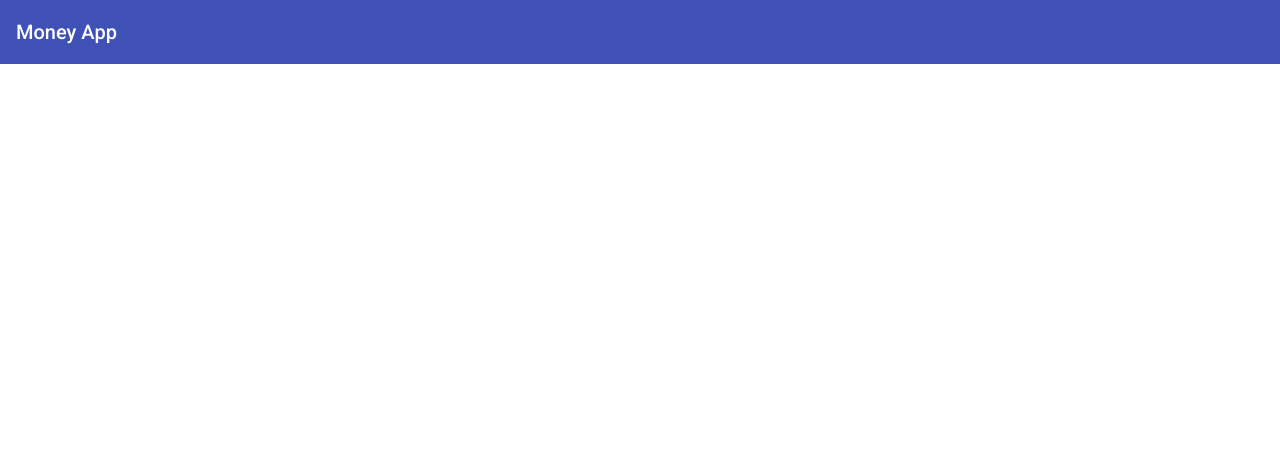
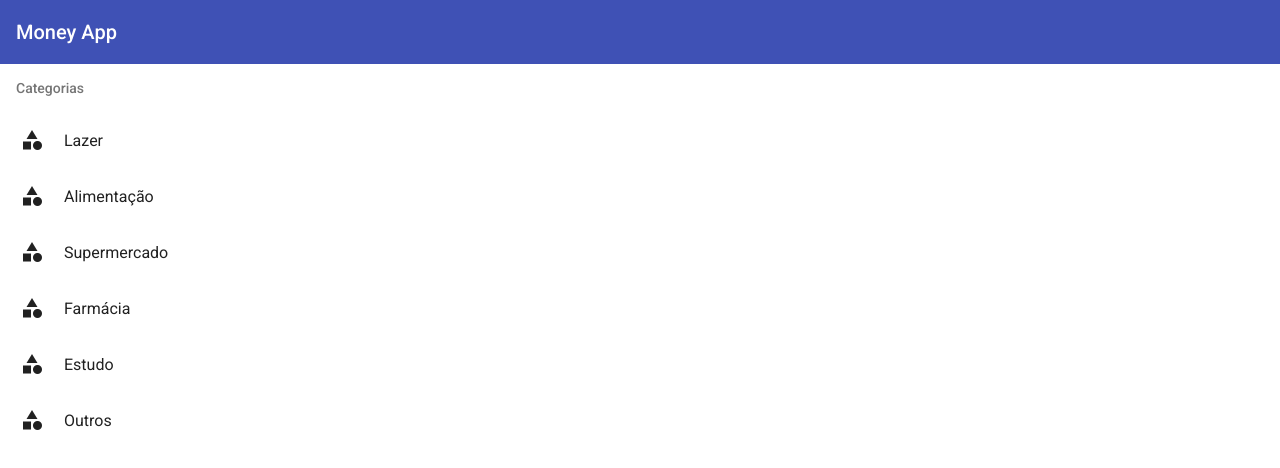
Before and after one commit to grandtrigger/stf-training-web, an Angular app: page / in a window 1280 px wide. Shown: the top 468 px of the page. Built offline with nearby package versions, Linux system fonts and the light colour scheme.

Commit message:
feat: adiciona listagem de categorias

```diff
--- a/src/app/app.component.html
+++ b/src/app/app.component.html
@@ -4,3 +4,17 @@
   </mat-toolbar-row>
 
 </mat-toolbar>
+
+<section>
+  <div *ngIf="!categoryList.length">
+    <p id="no-content">Oi! Aguarde alguns segundos enquanto carregamos suas categorias.</p>
+  </div>
+
+  <mat-action-list *ngIf="categoryList.length">
+    <h3 mat-subheader>Categorias</h3>
+    <mat-list-item *ngFor="let category of categoryList">
+      <mat-icon mat-list-icon>category</mat-icon>
+      <h4 mat-line>{{category.nome}}</h4>
+    </mat-list-item>
+  </mat-action-list>
+</section>
--- a/src/app/app.component.sass
+++ b/src/app/app.component.sass
@@ -0,0 +1,2 @@
+#no-content
+    text-align: center
--- a/src/app/app.component.ts
+++ b/src/app/app.component.ts
@@ -1,10 +1,52 @@
-import { Component } from '@angular/core';
+import { Component, OnInit } from '@angular/core';
 
 @Component({
   selector: 'stf-root',
   templateUrl: './app.component.html',
   styleUrls: ['./app.component.sass']
 })
-export class AppComponent {
+export class AppComponent implements OnInit {
   appTitle = 'Money App';
+
+  categoryList: Array<Category> = new Array();
+
+  ngOnInit() {
+    setTimeout(() => {
+      this.getCategoryList();
+    }, 2000);
+  }
+
+  getCategoryList() {
+    this.categoryList = new Array(
+      {
+        id: 1,
+        nome: "Lazer"
+      },
+      {
+        id: 2,
+        nome: "Alimentação"
+      },
+      {
+        id: 3,
+        nome: "Supermercado"
+      },
+      {
+        id: 4,
+        nome: "Farmácia"
+      },
+      {
+        id: 5,
+        nome: "Estudo"
+      },
+      {
+        id: 6,
+        nome: "Outros"
+      }
+    );
+  }
 }
+
+export interface Category {
+  id: number,
+  nome: string
+}
--- a/tsconfig.app.json
+++ b/tsconfig.app.json
@@ -12,6 +12,6 @@
     "src/**/*.d.ts"
   ],
   "angularCompilerOptions": {
-    "enableIvy": true
+    "enableIvy": false
   }
 }
```
Also changed, not shown: src/app/app.module.ts (+8 -1 lines).
